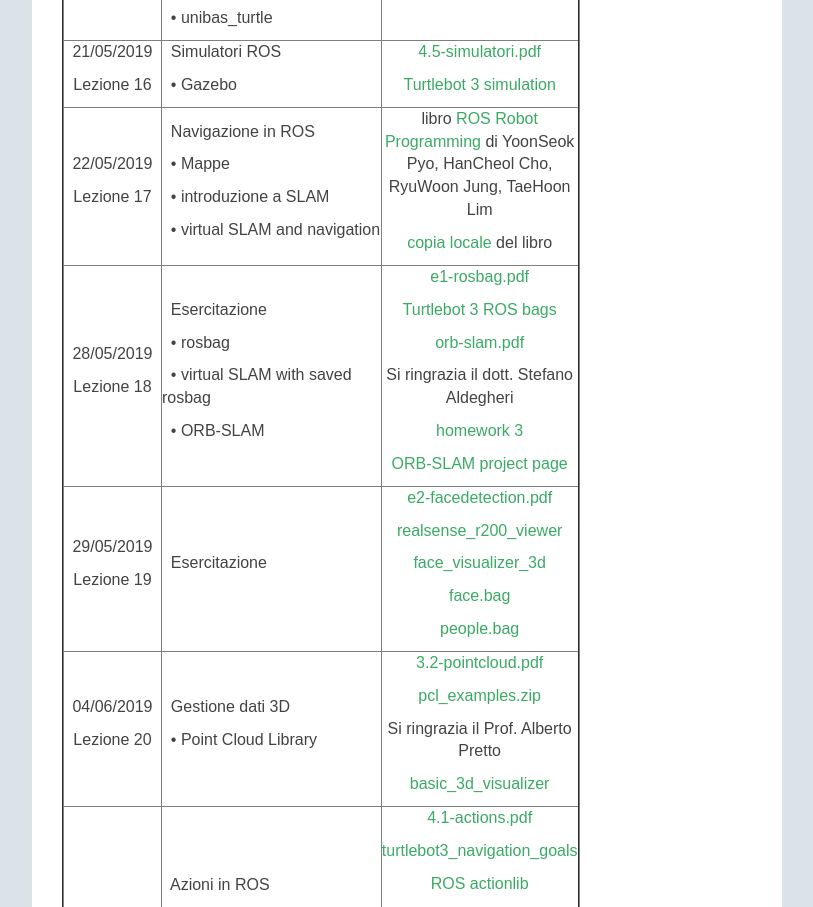
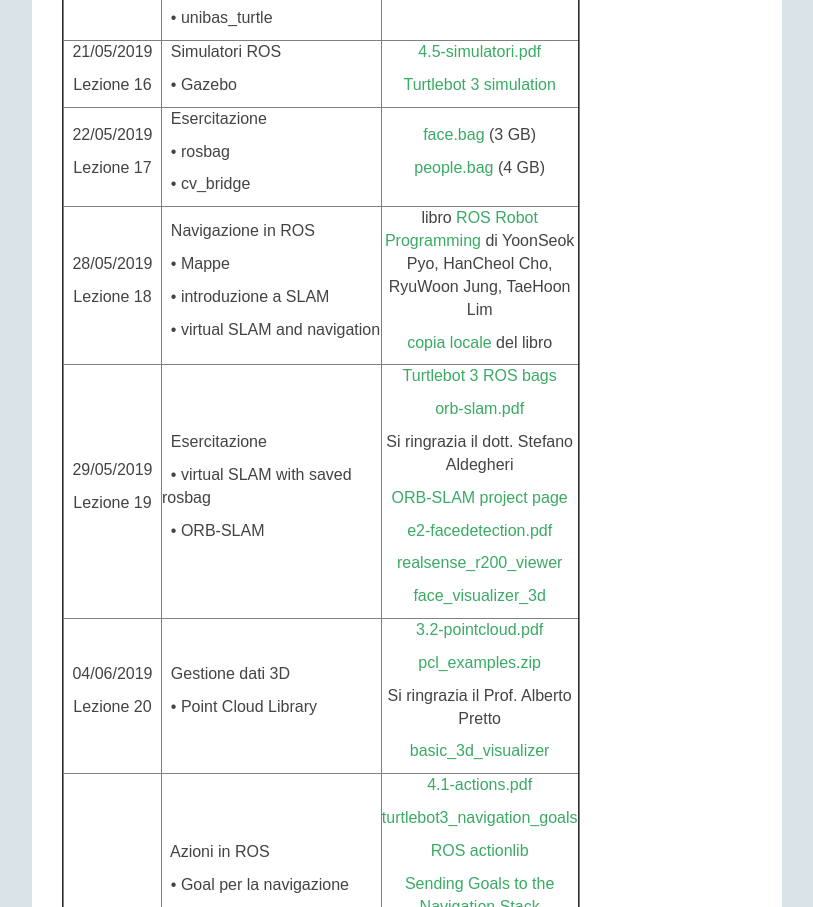
Before and after one commit to dbloisi/dbloisi.github.io, a plain HTML site: page corsi/sistemi-informativi.html in a window 1280 px wide. Shown: the part 4797-5704 px from the top of the page, without its empty margins (38-851 px from the left). Drawn offline with nearby package versions, Linux system fonts and the light colour scheme; files that its build step writes are made by us from their sources.

Commit message:
rosbag 1

```diff
--- a/corsi/sistemi-informativi.html
+++ b/corsi/sistemi-informativi.html
@@ -821,6 +821,52 @@
 										<td style="font-family: Arial,Helvetica,sans-serif">
 
 
+											<p>&nbsp; Esercitazione</p>
+											<p>&nbsp;  &#x2022; rosbag</p>
+											<p>&nbsp;  &#x2022; cv_bridge</p>
+										</td>
+
+										<td style="text-align:center;margin-left:auto;margin-right:auto;font-family: Arial,Helvetica,sans-serif">
+
+											<!--
+											<p><a href="lezionisi/4.6-rosbag.pdf">
+											4.6-rosbag.pdf</a>
+											</p>
+											-->
+
+											<p><a href="https://drive.google.com/file/d/1F8pd_Cc5n67cMkWdvTZphpi7zecRJDEJ/view?usp=sharing"
+											target="_blank">face.bag</a> (3 GB)
+											<!--
+											<a href="http://www.dis.uniroma1.it/~bloisi/didattica/RobotProgramming/face.bag"
+											target="_blank">link 2</a>
+                                            -->
+											</p>
+
+
+											<p><a href="https://drive.google.com/file/d/1oOMahlPdlwJkHMqXLtrLMktfx68-AGfJ/view?usp=sharing"
+											target="_blank">people.bag</a> (4 GB)
+											<!--
+											<a href="http://www.dis.uniroma1.it/~bloisi/didattica/RobotProgramming/people.bag"
+											target="_blank"></a>
+											-->
+											</p>
+
+										</td>
+									</tr>
+
+
+
+									<tr>
+									    <td style="text-align:center;margin-left:auto;margin-right:auto;
+											font-family: Arial,Helvetica,sans-serif">
+											<p>28/05/2019
+											</p>
+
+											<p>Lezione 18</p>
+										</td>
+										<td style="font-family: Arial,Helvetica,sans-serif">
+
+
 											<p>&nbsp; Navigazione in ROS</p>
 											<p>&nbsp;  &#x2022; Mappe</p>
 											<p>&nbsp;  &#x2022; introduzione a SLAM</p>
@@ -839,47 +885,8 @@
 											<p><a href="lezionicf/ROS_Robot_Programming_EN.pdf"
 											target="_blank">copia locale</a> del libro</p>
 
-										</td>
-									</tr>
 
 
-
-									<tr>
-									    <td style="text-align:center;margin-left:auto;margin-right:auto;
-											font-family: Arial,Helvetica,sans-serif">
-											<p>28/05/2019
-											</p>
-
-											<p>Lezione 18</p>
-										</td>
-										<td style="font-family: Arial,Helvetica,sans-serif">
-
-
-											<p>&nbsp; Esercitazione</p>
-											<p>&nbsp;  &#x2022; rosbag</p>
-											<p>&nbsp;  &#x2022; virtual SLAM with saved rosbag</p>
-											<p>&nbsp;  &#x2022; ORB-SLAM</p>
-
-										</td>
-
-										<td style="text-align:center;margin-left:auto;margin-right:auto;font-family: Arial,Helvetica,sans-serif">
-
-											<p><a href="lezionicf/e1-rosbag.pdf">
-											e1-rosbag.pdf</a>
-											</p>
-
-											<p><a href="https://github.com/ROBOTIS-GIT/bags"
-											target="_blank">Turtlebot 3 ROS bags</a></p>
-
-											<p><a href="lezionicf/orb-slam.pdf">
-											orb-slam.pdf</a>
-											</p>
-<p>Si ringrazia il dott. Stefano Aldegheri</p>
-
-<p><a href="homework/homework-3.pdf">homework 3</a></p>
-
-											<p><a href="http://webdiis.unizar.es/~raulmur/orbslam/"
-											target="_blank">ORB-SLAM project page</a></p>
 
 										</td>
 									</tr>
@@ -893,12 +900,35 @@
 											<p>Lezione 19</p>
 										</td>
 										<td style="font-family: Arial,Helvetica,sans-serif">
-											<p>&nbsp; Esercitazione</p>
+
+										<p>&nbsp; Esercitazione</p>
+
+											<p>&nbsp;  &#x2022; virtual SLAM with saved rosbag</p>
+											<p>&nbsp;  &#x2022; ORB-SLAM</p>
+
+
+
 										</td>
 
 										<td style="text-align:center;margin-left:auto;margin-right:auto;font-family: Arial,Helvetica,sans-serif">
 
-											<p><a href="lezionicf/e2-facedetection.pdf">
+
+
+											<p><a href="https://github.com/ROBOTIS-GIT/bags"
+											target="_blank">Turtlebot 3 ROS bags</a></p>
+
+											<p><a href="lezionicf/orb-slam.pdf">
+											orb-slam.pdf</a>
+											</p>
+											<p>Si ringrazia il dott. Stefano Aldegheri</p>
+
+
+
+											<p><a href="http://webdiis.unizar.es/~raulmur/orbslam/"
+											target="_blank">ORB-SLAM project page</a></p>
+
+
+										    <p><a href="lezionicf/e2-facedetection.pdf">
 											e2-facedetection.pdf</a>
 											</p>
 
@@ -908,11 +938,7 @@
 											<p><a href="http://profs.scienze.univr.it/~bloisi/corsi/lezioni/face_visualizer_3d.zip"
 											target="_blank">face_visualizer_3d</a></p>
 
-											<p><a href="http://www.dis.uniroma1.it/~bloisi/didattica/RobotProgramming/face.bag"
-											target="_blank">face.bag</a></p>
 
-											<p><a href="http://www.dis.uniroma1.it/~bloisi/didattica/RobotProgramming/people.bag"
-											target="_blank">people.bag</a></p>
 
 										</td>
 									</tr>
```
